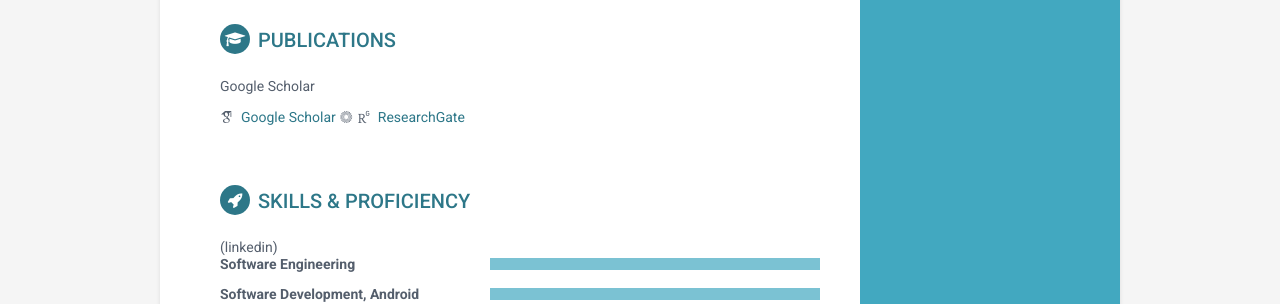
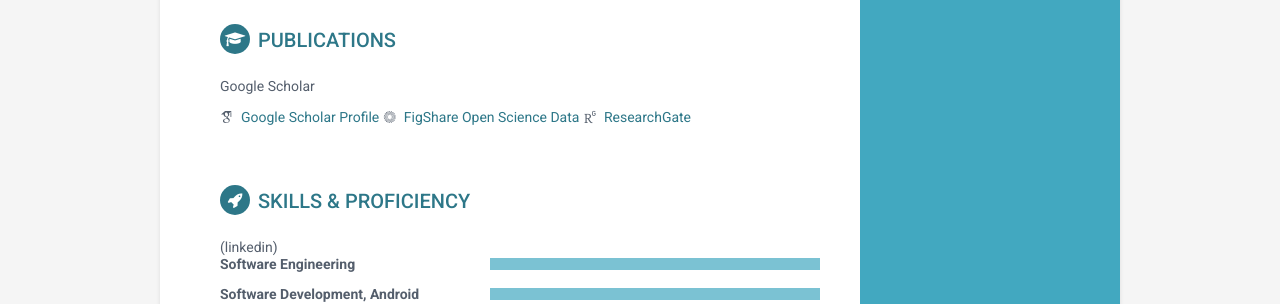
Before and after one commit to isvogor-foi/isvogor-foi.github.io, a Jekyll site: the page built from index.html, in a window 1280 px wide. Shown: the part 1358-1662 px from the top of the page. Built offline with Jekyll 4.4.1, drawn with Linux system fonts in a browser that asks for light colours; some web fonts are replaced.

Commit message:
Update publications.html

```diff
--- a/_includes/publications.html
+++ b/_includes/publications.html
@@ -9,14 +9,13 @@
 
                     <li class="fa ai ai-google-scholar">
                       <span style="font-size: 14px;font-family: 'Roboto',sans-serif;">
-                        <a href="https://scholar.google.hr/citations?user=-xwB1UoAAAAJ&hl=en" target="_blank">Google Scholar</a>
+                        <a href="https://scholar.google.hr/citations?user=-xwB1UoAAAAJ&hl=en" target="_blank">Google Scholar Profile</a>
                       </span>
                    </li>
 
                    <li class="fa ai ai-figshare">
                       <span style="font-size: 14px;font-family: 'Roboto',sans-serif;">
-
-                      </span>
+                       <a href="https://www.researchgate.net/profile/Ivan_Svogor" target="_blank">FigShare Open Science Data</a></span>
                    </li>
 
                    <li class="fa ai ai-researchgate">
```
